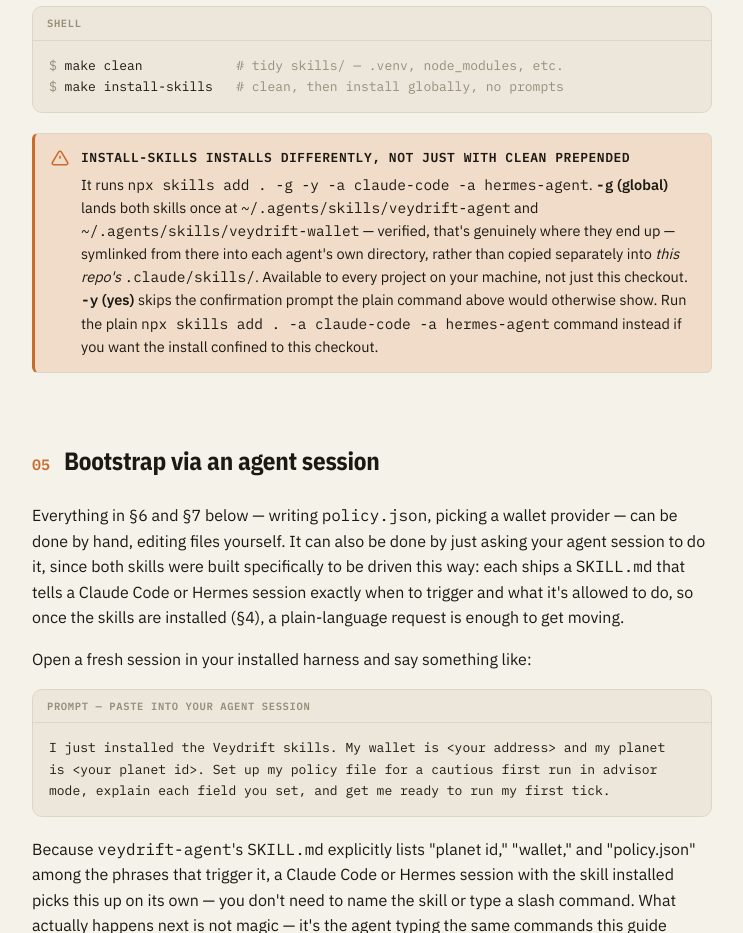
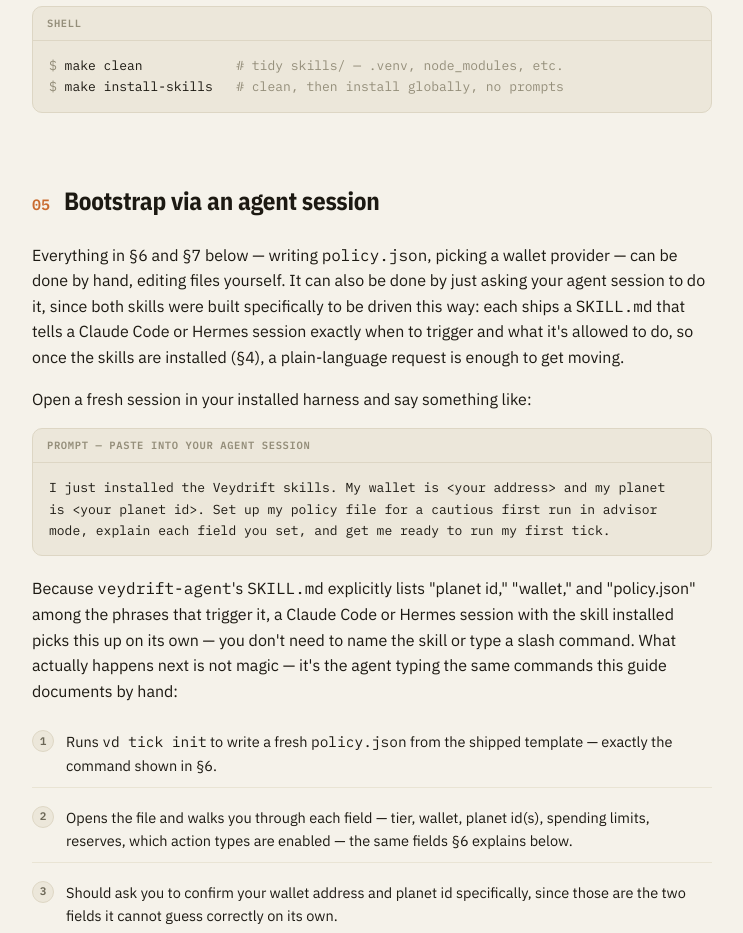
Before and after one commit to santteegt/veydrift-skills, a plain HTML site: page docs/PLAYER-GUIDE.html in a window 1280 px wide. Shown: the part 4020-4953 px from the top of the page, without its empty margins (418-1161 px from the left). Drawn offline with Linux system fonts and the light colour scheme.

Commit message:
chore: delete unnecessary content

```diff
--- a/docs/PLAYER-GUIDE.html
+++ b/docs/PLAYER-GUIDE.html
@@ -696,10 +696,6 @@ footer.doc-foot a { color: var(--ink-dim); }
     <div class="codeblock-body"><pre><span class="c-comment">$</span> make clean            <span class="c-comment"># tidy skills/ — .venv, node_modules, etc.</span>
 <span class="c-comment">$</span> make install-skills   <span class="c-comment"># clean, then install globally, no prompts</span></pre></div>
   </div>
-  <div class="callout caution">
-    <svg class="callout-icon" viewBox="0 0 24 24" fill="none" stroke="currentColor" stroke-width="2"><path d="M12 9v4M12 17h.01M10.3 3.9L1.8 18a2 2 0 0 0 1.7 3h17a2 2 0 0 0 1.7-3L13.7 3.9a2 2 0 0 0-3.4 0Z"/></svg>
-    <div><strong class="callout-title"><code>install-skills</code> installs differently, not just with clean prepended</strong><p>It runs <code>npx skills add . -g -y -a claude-code -a hermes-agent</code>. <strong><code>-g</code> (global)</strong> lands both skills once at <code>~/.agents/skills/veydrift-agent</code> and <code>~/.agents/skills/veydrift-wallet</code> — verified, that's genuinely where they end up — symlinked from there into each agent's own directory, rather than copied separately into <em>this repo's</em> <code>.claude/skills/</code>. Available to every project on your machine, not just this checkout. <strong><code>-y</code> (yes)</strong> skips the confirmation prompt the plain command above would otherwise show. Run the plain <code>npx skills add . -a claude-code -a hermes-agent</code> command instead if you want the install confined to this checkout.</p></div>
-  </div>
 </section>
 
 <section class="chapter" id="s5" data-num="05" data-label="Bootstrap via an agent">
```
